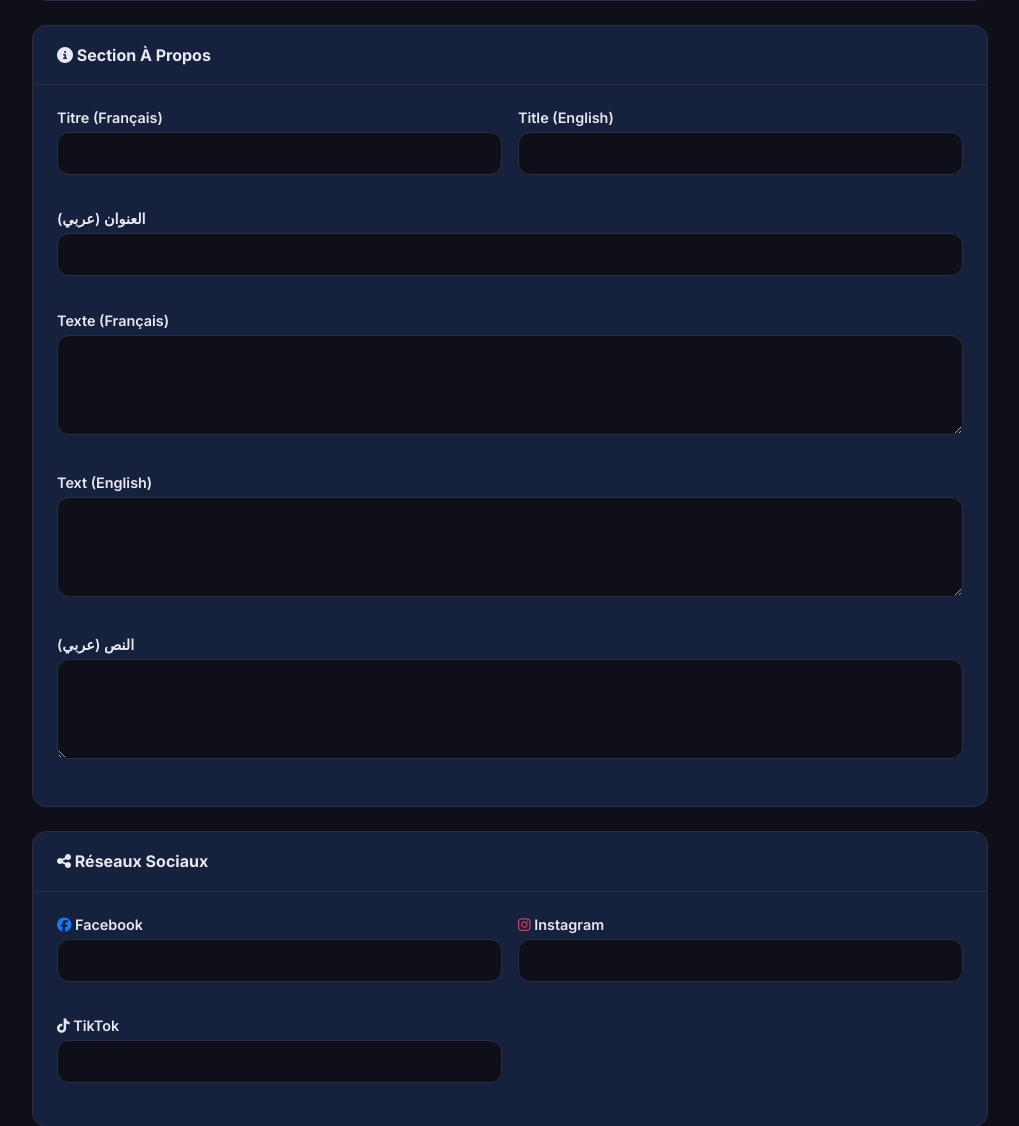
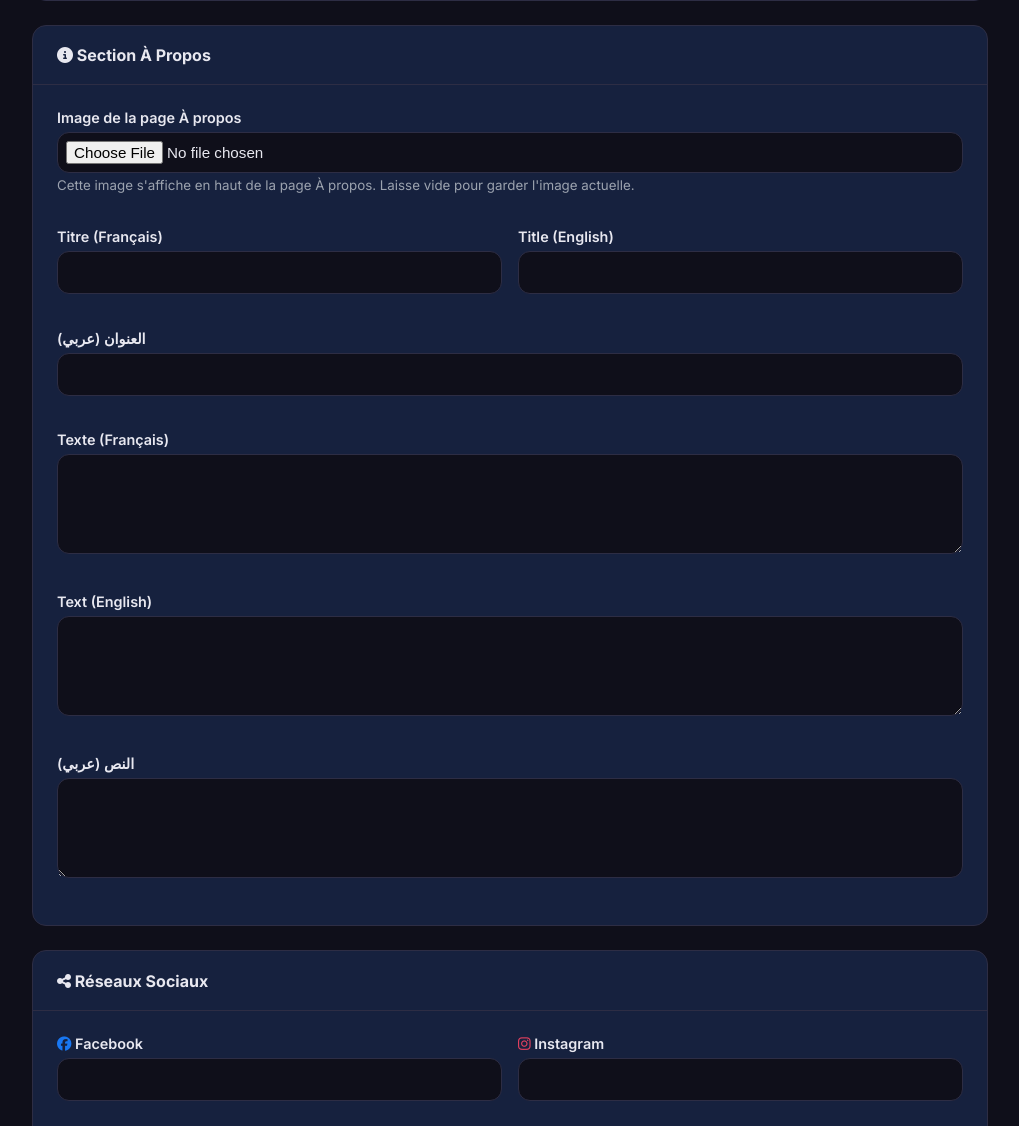
Before and after one commit to hdattaheralmansour6-cloud/hdattaher_mobile, a Python web app: template templates/admin/settings.html in a window 1280 px wide. Shown: the part 895-2021 px from the top of the page, without its empty margins (260-1279 px from the left). Run offline with Jinja, Linux system fonts and the light colour scheme; the template is opened without the code that fills it, so the values that code supplies are empty.

Commit message:
Add files via upload

```diff
--- a/templates/admin/settings.html
+++ b/templates/admin/settings.html
@@ -105,6 +105,19 @@
         </div>
         <div class="admin-card-body">
             <div class="form-grid">
+                <div class="form-group full-width">
+                    <label>Image de la page À propos</label>
+                    {% if settings.get('about_image', '') %}
+                    <div style="margin-bottom:8px;">
+                        <img src="{{ settings.get('about_image') }}" alt="Image À propos actuelle"
+                            style="max-width:320px; width:100%; border-radius:8px; display:block;">
+                    </div>
+                    {% endif %}
+                    <input type="file" name="about_image" class="form-control" accept="image/*" style="padding:8px;">
+                    <small style="color:var(--admin-text-sec); display:block; margin-top:4px;">
+                        Cette image s'affiche en haut de la page À propos. Laisse vide pour garder l'image actuelle.
+                    </small>
+                </div>
                 <div class="form-group">
                     <label>Titre (Français)</label>
                     <input type="text" name="about_title" class="form-control"
```
